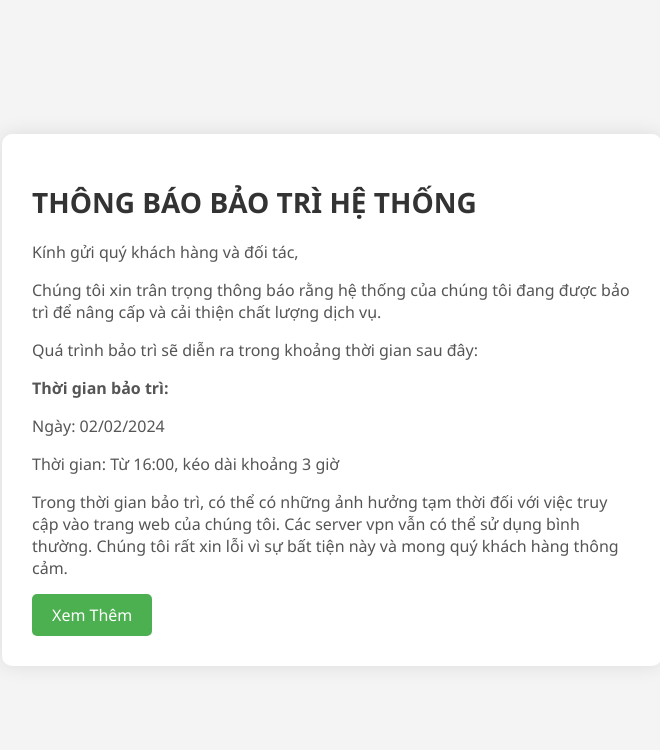
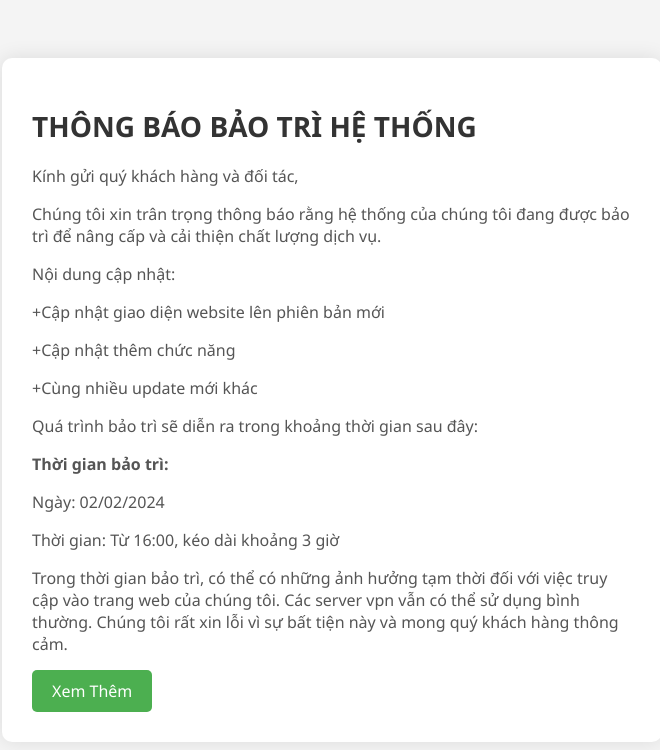
Before and after one commit to huybopbi/vpnfastbaotri, a plain HTML site: page index.html in a window 1280 px wide. Shown: the whole page, without its empty margins (308-968 px from the left). Drawn offline with Linux system fonts and the light colour scheme; a script that the page names is missing.

Commit message:
Update index.html

```diff
--- a/index.html
+++ b/index.html
@@ -12,6 +12,11 @@
             <h1>THÔNG BÁO BẢO TRÌ HỆ THỐNG</h1>
             <p>Kính gửi quý khách hàng và đối tác,</p>
             <p>Chúng tôi xin trân trọng thông báo rằng hệ thống của chúng tôi đang được bảo trì để nâng cấp và cải thiện chất lượng dịch vụ.</p>
+            <p>Nội dung cập nhật:</p>
+            <p>+Cập nhật giao diện website lên phiên bản mới</p>
+            <p>+Cập nhật thêm chức năng</p>
+            <p>+Cùng nhiều update mới khác</p>
+
             <p>Quá trình bảo trì sẽ diễn ra trong khoảng thời gian sau đây:</p>
             <p><strong>Thời gian bảo trì:</strong></p>
             <p>Ngày: 02/02/2024</p>
```
